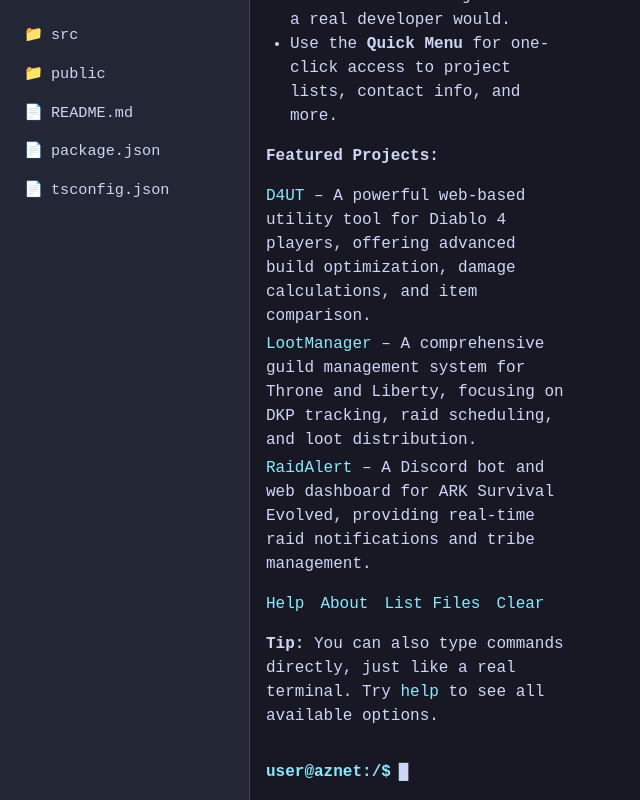
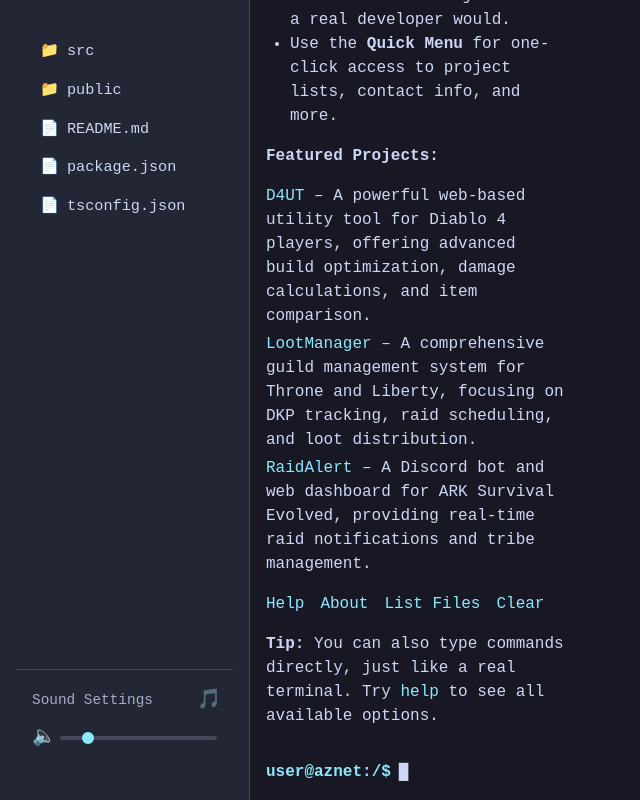
Before and after one commit to Az3rate/aznetprojects, a React app: page / in a window 1280 px wide. Shown: the whole page, without its empty margins (0-640 px from the left). Built offline with nearby package versions, Linux system fonts and the light colour scheme.

Commit message:
chalk audio

```diff
--- a/package.json
+++ b/package.json
@@ -21,6 +21,8 @@
   "author": "",
   "license": "MIT",
   "dependencies": {
+    "@types/howler": "^2.2.12",
+    "howler": "^2.2.4",
     "react": "^18.2.0",
     "react-dom": "^18.2.0",
     "react-joyride": "^2.9.3",
--- a/src/components/Terminal/FileExplorer.tsx
+++ b/src/components/Terminal/FileExplorer.tsx
@@ -6,10 +6,20 @@
   DirectoryIcon,
   DirectoryName
 } from './Terminal.styles';
+import { OptionsPanel } from './OptionsPanel';
 
 const ExplorerContainer = styled.div`
+  display: flex;
+  flex-direction: column;
+  height: 100%;
   font-family: 'Fira Code', monospace;
   font-size: 0.95rem;
+`;
+
+const FileTree = styled.div`
+  flex: 1;
+  overflow-y: auto;
+  padding: 1rem;
 `;
 
 interface FileNode {
@@ -23,12 +33,20 @@
   onFileClick: (filePath: string) => void;
   onDirectoryClick: (dirPath: string) => void;
   currentDirectory: string;
+  volume: number;
+  onVolumeChange: (volume: number) => void;
+  onToggleBackground: () => void;
+  isBackgroundMuted: boolean;
 }
 
 export const FileExplorer: React.FC<FileExplorerProps> = ({
   onFileClick,
   onDirectoryClick,
-  currentDirectory
+  currentDirectory,
+  volume,
+  onVolumeChange,
+  onToggleBackground,
+  isBackgroundMuted
 }) => {
   const [expanded, setExpanded] = useState<{ [key: string]: boolean }>({});
 
@@ -113,7 +131,15 @@
 
   return (
     <ExplorerContainer>
-      {renderRootLevelItems()}
+      <FileTree>
+        {renderRootLevelItems()}
+      </FileTree>
+      <OptionsPanel
+        volume={volume}
+        onVolumeChange={onVolumeChange}
+        onToggleBackground={onToggleBackground}
+        isBackgroundMuted={isBackgroundMuted}
+      />
     </ExplorerContainer>
   );
 };
--- /dev/null
+++ b/src/components/Terminal/OptionsPanel.tsx
@@ -0,0 +1,112 @@
+import React from 'react';
+import styled from 'styled-components';
+
+const OptionsContainer = styled.div`
+  padding: 1rem;
+  border-top: 1px solid ${({ theme }) => theme.colors.border};
+  margin-top: auto;
+`;
+
+const OptionGroup = styled.div`
+  margin-bottom: 1rem;
+`;
+
+const OptionLabel = styled.div`
+  color: ${({ theme }) => theme.colors.text.secondary};
+  font-size: 0.9rem;
+  margin-bottom: 0.5rem;
+  display: flex;
+  justify-content: space-between;
+  align-items: center;
+`;
+
+const VolumeControl = styled.div`
+  display: flex;
+  align-items: center;
+  gap: 0.5rem;
+`;
+
+const VolumeSlider = styled.input`
+  flex: 1;
+  -webkit-appearance: none;
+  height: 4px;
+  background: ${({ theme }) => theme.colors.border};
+  border-radius: 2px;
+  outline: none;
+
+  &::-webkit-slider-thumb {
+    -webkit-appearance: none;
+    width: 12px;
+    height: 12px;
+    background: ${({ theme }) => theme.colors.link};
+    border-radius: 50%;
+    cursor: pointer;
+    transition: background 0.2s;
+
+    &:hover {
+      background: ${({ theme }) => theme.colors.linkHover};
+    }
+  }
+`;
+
+const VolumeIcon = styled.span`
+  color: ${({ theme }) => theme.colors.text.secondary};
+  font-size: 1.2rem;
+  width: 20px;
+  text-align: center;
+  cursor: pointer;
+  transition: color 0.2s;
+
+  &:hover {
+    color: ${({ theme }) => theme.colors.link};
+  }
+`;
+
+interface OptionsPanelProps {
+  volume: number;
+  onVolumeChange: (volume: number) => void;
+  onToggleBackground: () => void;
+  isBackgroundMuted: boolean;
+}
+
+export const OptionsPanel: React.FC<OptionsPanelProps> = ({
+  volume,
+  onVolumeChange,
+  onToggleBackground,
+  isBackgroundMuted
+}) => {
+  const getVolumeIcon = (vol: number) => {
+    if (vol === 0) return '🔇';
+    if (vol < 0.3) return '🔈';
+    if (vol < 0.7) return '🔉';
+    return '🔊';
+  };
+
+  const getBackgroundIcon = () => {
+    return isBackgroundMuted ? '🎵' : '🎵';
+  };
+
+  return (
+    <OptionsContainer>
+      <OptionGroup>
+        <OptionLabel>
+          Sound Settings
+          <VolumeIcon onClick={onToggleBackground} title="Toggle background music">
+            {getBackgroundIcon()}
+          </VolumeIcon>
+        </OptionLabel>
+        <VolumeControl>
+          <VolumeIcon>{getVolumeIcon(volume)}</VolumeIcon>
+          <VolumeSlider
+            type="range"
+            min="0"
+            max="1"
+            step="0.01"
+            value={volume}
+            onChange={(e) => onVolumeChange(parseFloat(e.target.value))}
+          />
+        </VolumeControl>
+      </OptionGroup>
+    </OptionsContainer>
+  );
+};
--- a/src/components/Terminal/Terminal.tsx
+++ b/src/components/Terminal/Terminal.tsx
@@ -1,5 +1,6 @@
 import React, { useState, useRef, useEffect } from 'react';
 import { useTerminal } from '../../hooks/useTerminal';
+import { useTypingSound } from '../../hooks/useTypingSound';
 import { projects } from '../../data/projects';
 import { WelcomeMessage } from './WelcomeMessage';
 import { ProjectDetails } from './ProjectDetails';
@@ -31,6 +32,7 @@
   BlinkingCursor
 } from './Terminal.styles';
 import Joyride, { Step } from 'react-joyride';
+import { useBackgroundAudio } from '../../hooks/useBackgroundAudio';
 
 function formatPromptPath(path: string) {
   if (!path || path === '~' || path === '/' || path === '') return '/';
@@ -71,6 +73,12 @@
     changeDirectory
   } = useTerminal(projects);
 
+  const [volume, setVolume] = useState(() => {
+    const savedVolume = localStorage.getItem('terminal_volume');
+    return savedVolume ? parseFloat(savedVolume) : 0.15;
+  });
+
+  const playTypingSound = useTypingSound(volume);
   const [input, setInput] = useState('');
   const [suggestions, setSuggestions] = useState<string[]>([]);
   const [selectedSuggestion, setSelectedSuggestion] = useState(-1);
@@ -87,6 +95,23 @@
   // Create a local instance of TerminalCommands
   const terminalCommands = useRef(new TerminalCommands(projects));
   const [tourOpen, setTourOpen] = useState(false);
+
+  const [isBackgroundMuted, setIsBackgroundMuted] = useState(() => {
+    const savedMute = localStorage.getItem('terminal_background_muted');
+    return savedMute ? JSON.parse(savedMute) : false;
+  });
+
+  const { toggleMute } = useBackgroundAudio(volume);
+
+  // Save volume to localStorage when it changes
+  useEffect(() => {
+    localStorage.setItem('terminal_volume', volume.toString());
+  }, [volume]);
+
+  // Save background mute state to localStorage when it changes
+  useEffect(() => {
+    localStorage.setItem('terminal_background_muted', JSON.stringify(isBackgroundMuted));
+  }, [isBackgroundMuted]);
 
   const tourSteps: Step[] = [
     {
@@ -206,6 +231,7 @@
   const handleInputChange = (e: React.ChangeEvent<HTMLInputElement>) => {
     const value = e.target.value;
     setInput(value);
+    playTypingSound();
     if (value.trim()) {
       const newSuggestions = getCommandSuggestions(value).map(s => s.command);
       setSuggestions(newSuggestions);
@@ -347,6 +373,11 @@
     inputRef.current?.focus();
   };
 
+  const handleToggleBackground = () => {
+    setIsBackgroundMuted(!isBackgroundMuted);
+    toggleMute();
+  };
+
   return (
     <TerminalWrapper>
       <Sidebar data-tour="sidebar">
@@ -354,6 +385,10 @@
           onFileClick={handleFileClick}
           onDirectoryClick={handleDirectoryClick}
           currentDirectory={state.currentDirectory}
+          volume={volume}
+          onVolumeChange={setVolume}
+          onToggleBackground={handleToggleBackground}
+          isBackgroundMuted={isBackgroundMuted}
         />
       </Sidebar>
       <TerminalContent onClick={handleTerminalClick}>
--- /dev/null
+++ b/src/hooks/useBackgroundAudio.ts
@@ -0,0 +1,55 @@
+import { useCallback, useRef, useEffect } from 'react';
+import { Howl } from 'howler';
+
+export const useBackgroundAudio = (volume: number) => {
+  const soundRef = useRef<Howl | null>(null);
+  const fadeTimeoutRef = useRef<NodeJS.Timeout | null>(null);
+
+  // Initialize sound
+  useEffect(() => {
+    soundRef.current = new Howl({
+      src: ['/sounds/ambient.mp3'],
+      volume: volume * 0.3, // Background music is always quieter than effects
+      loop: true,
+      preload: true,
+      html5: true
+    });
+
+    // Start playing with a fade in
+    soundRef.current.fade(0, volume * 0.3, 2000);
+    soundRef.current.play();
+
+    // Cleanup on unmount
+    return () => {
+      if (fadeTimeoutRef.current) {
+        clearTimeout(fadeTimeoutRef.current);
+      }
+      if (soundRef.current) {
+        soundRef.current.fade(soundRef.current.volume(), 0, 1000);
+        setTimeout(() => soundRef.current?.unload(), 1000);
+      }
+    };
+  }, []); // Only initialize once
+
+  // Update volume when it changes
+  useEffect(() => {
+    if (soundRef.current) {
+      const targetVolume = volume * 0.3; // Keep background at 30% of effect volume
+      soundRef.current.fade(soundRef.current.volume(), targetVolume, 500);
+    }
+  }, [volume]);
+
+  const toggleMute = useCallback(() => {
+    if (!soundRef.current) return;
+
+    if (soundRef.current.volume() > 0) {
+      // Fade out
+      soundRef.current.fade(soundRef.current.volume(), 0, 500);
+    } else {
+      // Fade in
+      soundRef.current.fade(0, volume * 0.3, 500);
+    }
+  }, [volume]);
+
+  return { toggleMute };
+};
--- /dev/null
+++ b/src/hooks/useTypingSound.ts
@@ -0,0 +1,62 @@
+import { useCallback, useRef, useEffect } from 'react';
+import { Howl } from 'howler';
+
+export const useTypingSound = (volume: number) => {
+  const soundRef = useRef<Howl | null>(null);
+  const lastPlayTimeRef = useRef<number>(0);
+  const MIN_PLAY_INTERVAL = 25; // Slightly faster for more natural typing
+
+  // Initialize sound
+  useEffect(() => {
+    soundRef.current = new Howl({
+      src: ['/sounds/keypress.wav'],
+      volume: volume,
+      preload: true,
+      html5: true,
+      pool: 5 // Create a pool of 5 sounds for overlapping playback
+    });
+
+    // Cleanup on unmount
+    return () => {
+      soundRef.current?.unload();
+    };
+  }, [volume]); // Reinitialize when volume changes
+
+  const playTypingSound = useCallback(() => {
+    const now = Date.now();
+
+    // Prevent sounds from playing too close together
+    if (now - lastPlayTimeRef.current < MIN_PLAY_INTERVAL) {
+      return;
+    }
+
+    if (!soundRef.current) return;
+
+    // More sophisticated randomization for natural variation
+    const pitch = 0.85 + Math.random() * 0.3; // Wider pitch range (0.85 to 1.15)
+    const volumeVariation = 0.12 + Math.random() * 0.08; // Slight volume variation (0.12 to 0.20)
+
+    // Randomly skip some keystrokes (10% chance) to simulate missed keys
+    if (Math.random() < 0.1) {
+      return;
+    }
+
+    // Occasionally add a slight delay (20% chance) to simulate typing rhythm
+    if (Math.random() < 0.2) {
+      setTimeout(() => {
+        soundRef.current?.rate(pitch);
+        soundRef.current?.volume(volume * volumeVariation);
+        soundRef.current?.play();
+      }, Math.random() * 15); // Random delay up to 15ms
+    } else {
+      soundRef.current.rate(pitch);
+      soundRef.current.volume(volume * volumeVariation);
+      soundRef.current.play();
+    }
+
+    // Update last play time
+    lastPlayTimeRef.current = now;
+  }, [volume]);
+
+  return playTypingSound;
+};
```
Also changed, not shown: scripts/generateTypingSounds.js (added, +36 -0 lines), 2 other files (tests, documents, lock files or other folders).
